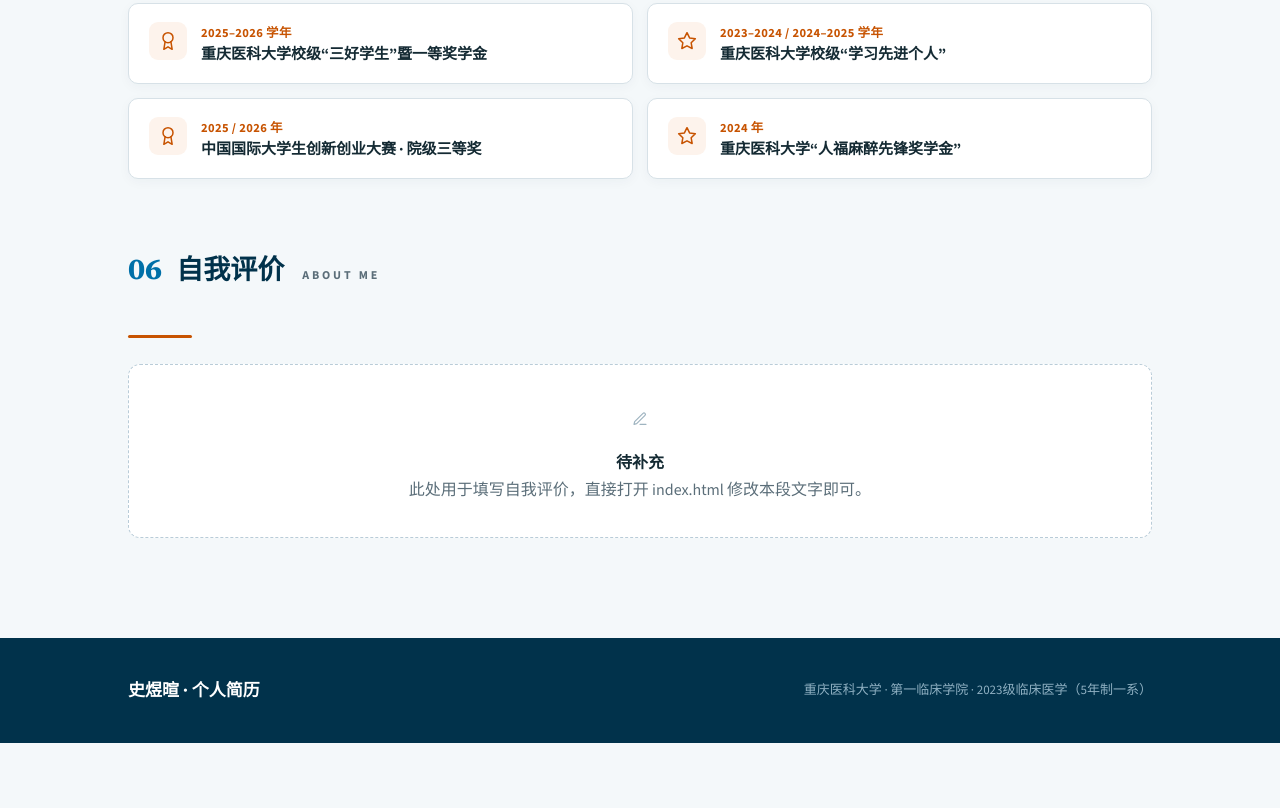
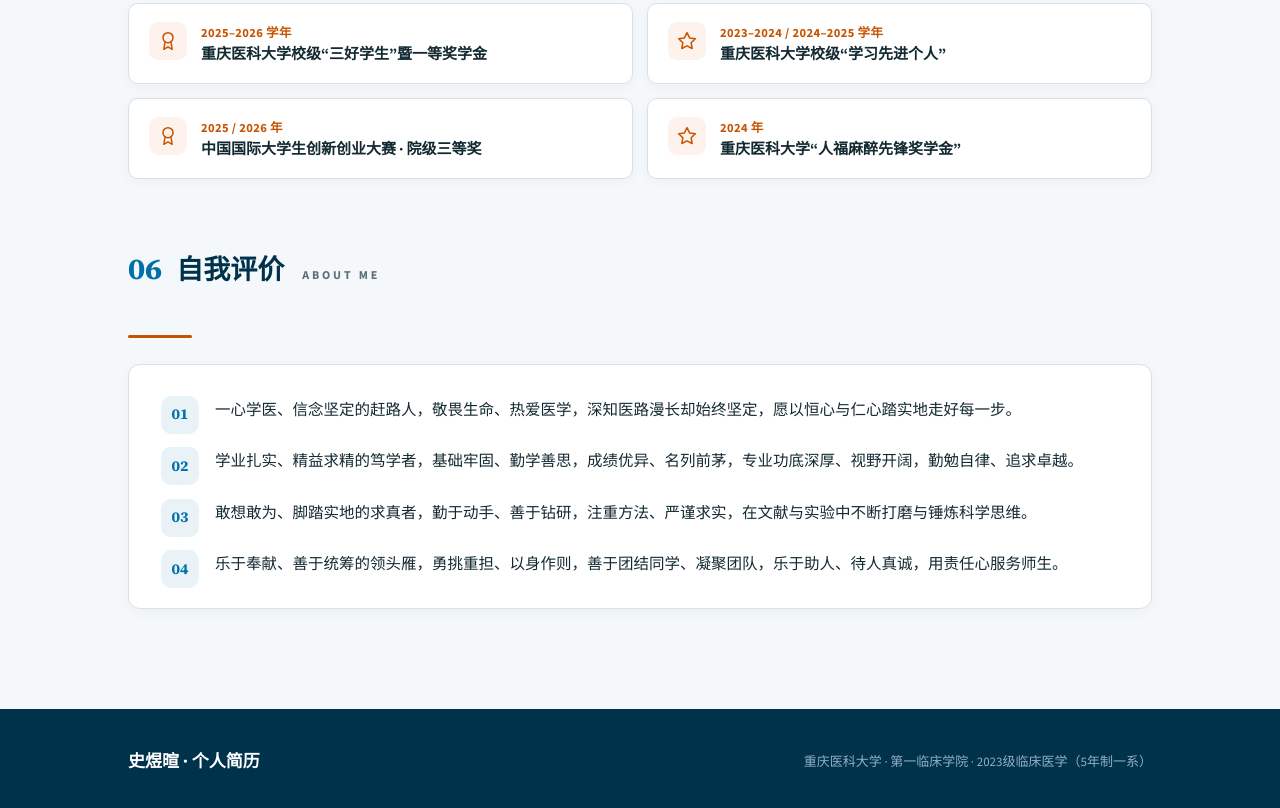
Before and after one commit to YuxuanShi35/YuxuanShi35.github.io, a plain HTML site: page index.html in a window 1280 px wide. Shown: the part 3084-3892 px from the top of the page. Before the commit the page ends 3827 px from the top, so only its background shows below. Drawn offline with nearby package versions, Linux system fonts and the light colour scheme.

Commit message:
补充自我评价

```diff
--- a/index.html
+++ b/index.html
@@ -17,7 +17,7 @@
      把里面的内容替换成：
         <img src="photo.jpg" alt="证件照">
      然后把照片文件 photo.jpg 放到本文件同一目录下即可。
-  4. 自我评价目前是“待补充”，直接改文字即可。
+  4. 自我评价：搜索“自我评价”即可找到四段文字，直接改。
   ============================================================
 -->
 
@@ -257,11 +257,20 @@
 
   /* ---------- 自我评价 ---------- */
   .about-card{
-    background:#fff; border:1px dashed #b9ccd8; border-radius:12px; padding:34px;
-    text-align:center; color:var(--muted);
+    background:#fff; border:1px solid var(--line); border-radius:12px; padding:30px 32px;
+    box-shadow:0 3px 14px rgba(1,50,75,.04);
   }
-  .about-card .ic{ width:40px; height:40px; color:#9fb4c0; }
-  .about-card b{ color:var(--ink); }
+  .about-card p{
+    position:relative; padding-left:54px; margin:0 0 22px; font-size:15.5px;
+    color:var(--ink); line-height:1.9; text-align:justify;
+  }
+  .about-card p:last-child{ margin-bottom:0; }
+  .about-card .p-num{
+    position:absolute; left:0; top:1px;
+    font-family:var(--serif); font-weight:700; font-size:15px; color:var(--blue);
+    width:38px; height:38px; border-radius:10px; background:var(--sky);
+    display:flex; align-items:center; justify-content:center;
+  }
 
   /* ---------- Footer ---------- */
   footer{
@@ -572,8 +581,10 @@
     </div>
     <div class="sec-rule"></div>
     <div class="about-card">
-      <span class="ic"><svg><use href="#i-edit"/></svg></span>
-      <p style="margin:10px 0 0;"><b>待补充</b><br>此处用于填写自我评价，直接打开 index.html 修改本段文字即可。</p>
+      <p><span class="p-num">01</span>一心学医、信念坚定的赶路人，敬畏生命、热爱医学，深知医路漫长却始终坚定，愿以恒心与仁心踏实地走好每一步。</p>
+      <p><span class="p-num">02</span>学业扎实、精益求精的笃学者，基础牢固、勤学善思，成绩优异、名列前茅，专业功底深厚、视野开阔，勤勉自律、追求卓越。</p>
+      <p><span class="p-num">03</span>敢想敢为、脚踏实地的求真者，勤于动手、善于钻研，注重方法、严谨求实，在文献与实验中不断打磨与锤炼科学思维。</p>
+      <p><span class="p-num">04</span>乐于奉献、善于统筹的领头雁，勇挑重担、以身作则，善于团结同学、凝聚团队，乐于助人、待人真诚，用责任心服务师生。</p>
     </div>
   </section>
 
```
